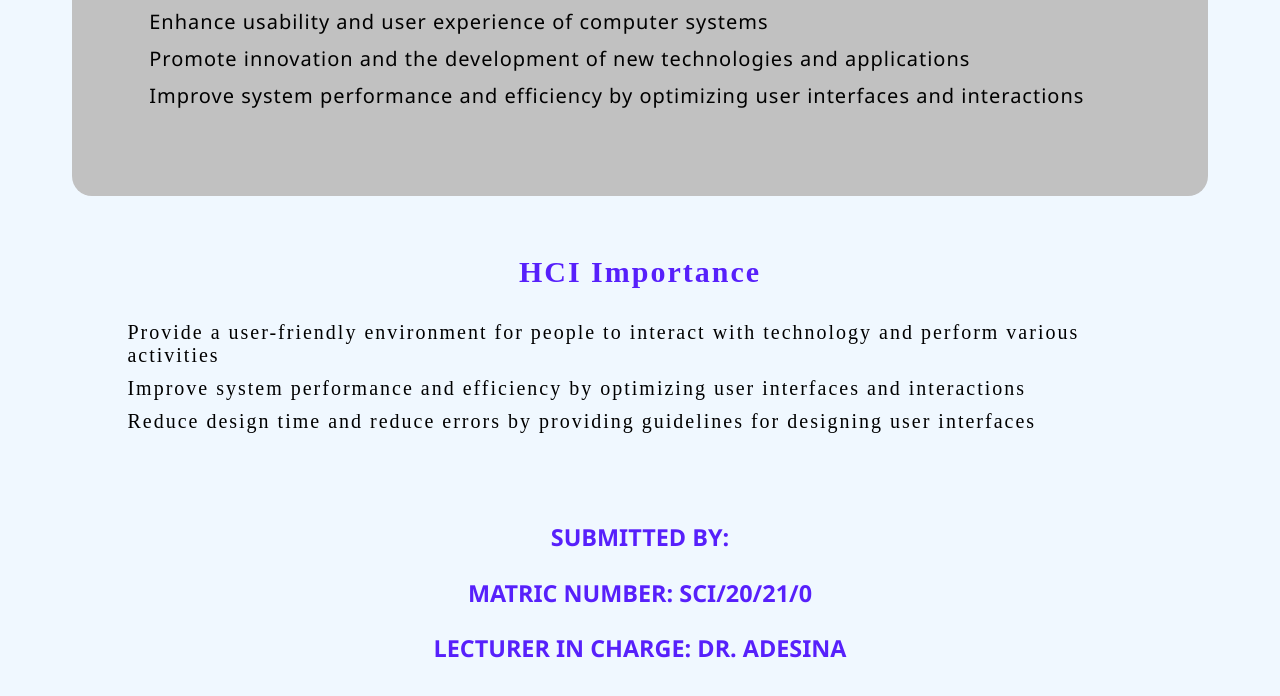
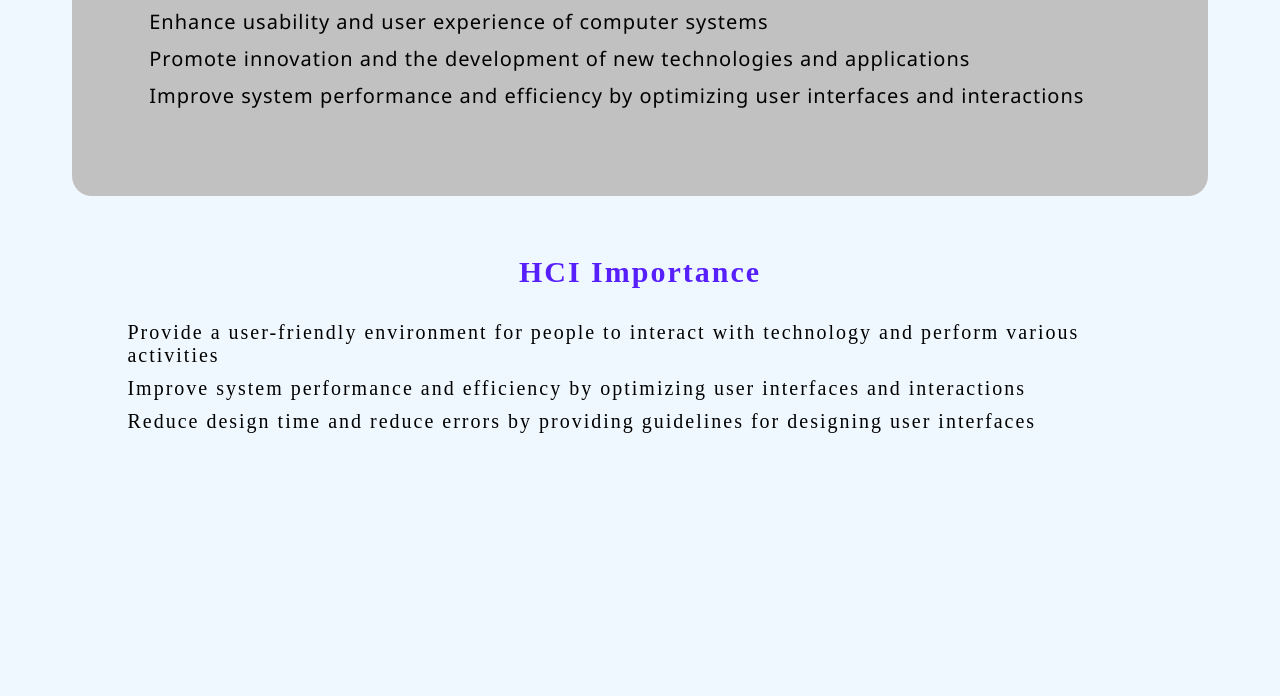
Before and after one commit to mhixtadavid/basit-hci-assignment, a plain HTML site: page index.html in a window 1280 px wide. Shown: the part 650-1346 px from the top of the page. After the commit the page ends 1220 px from the top, so only its background shows below. Drawn offline with Linux system fonts and the light colour scheme.

Commit message:
Update index.html

```diff
--- a/index.html
+++ b/index.html
@@ -100,12 +100,6 @@
         </ol>
     </div>
 
-    <footer>
-        <div class="foot">
-            <h3>Submitted by: </h3>
-            <h3>Matric Number: Sci/20/21/0</h3>
-            <h3>Lecturer in Charge: Dr. Adesina</h3>
-        </div>
-    </footer>
+
 </body>
 </html>
```
